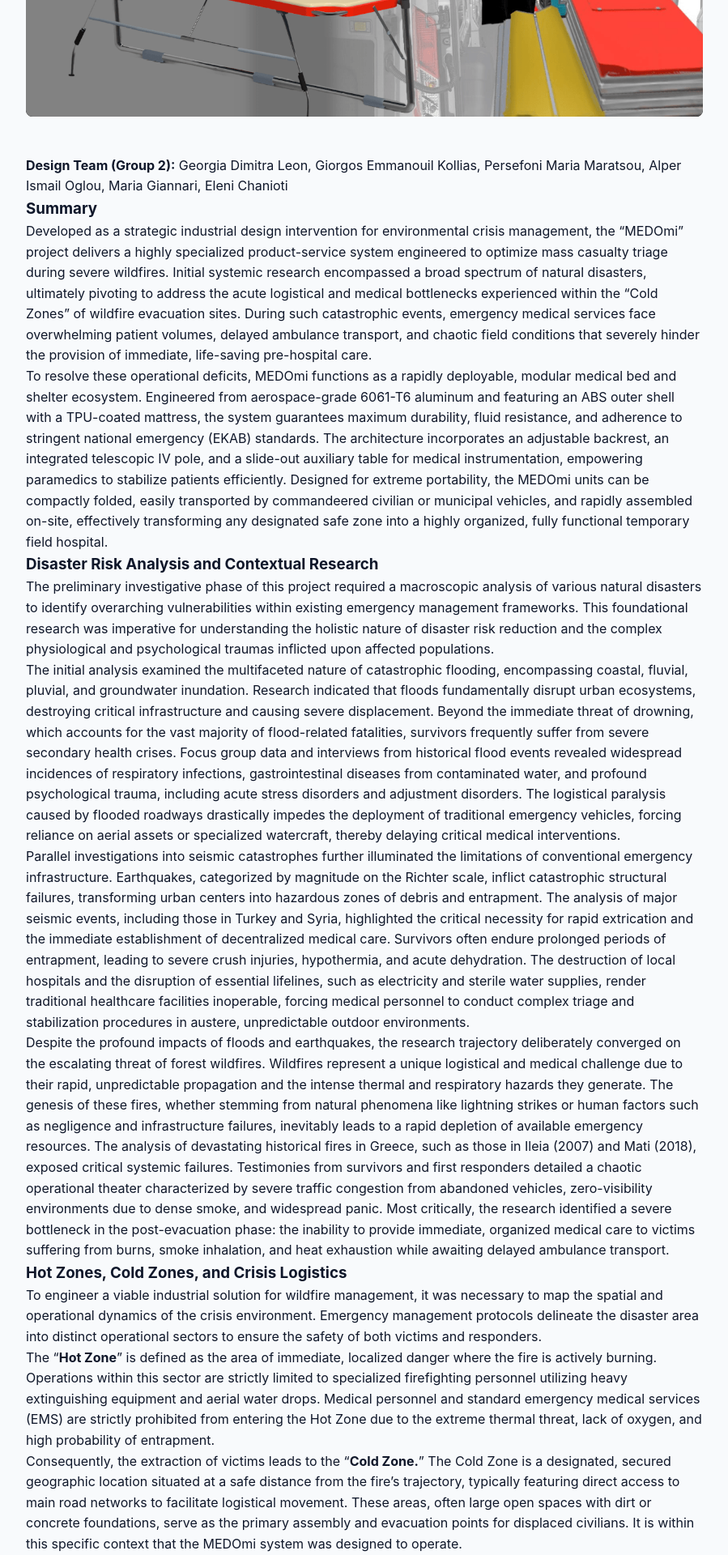
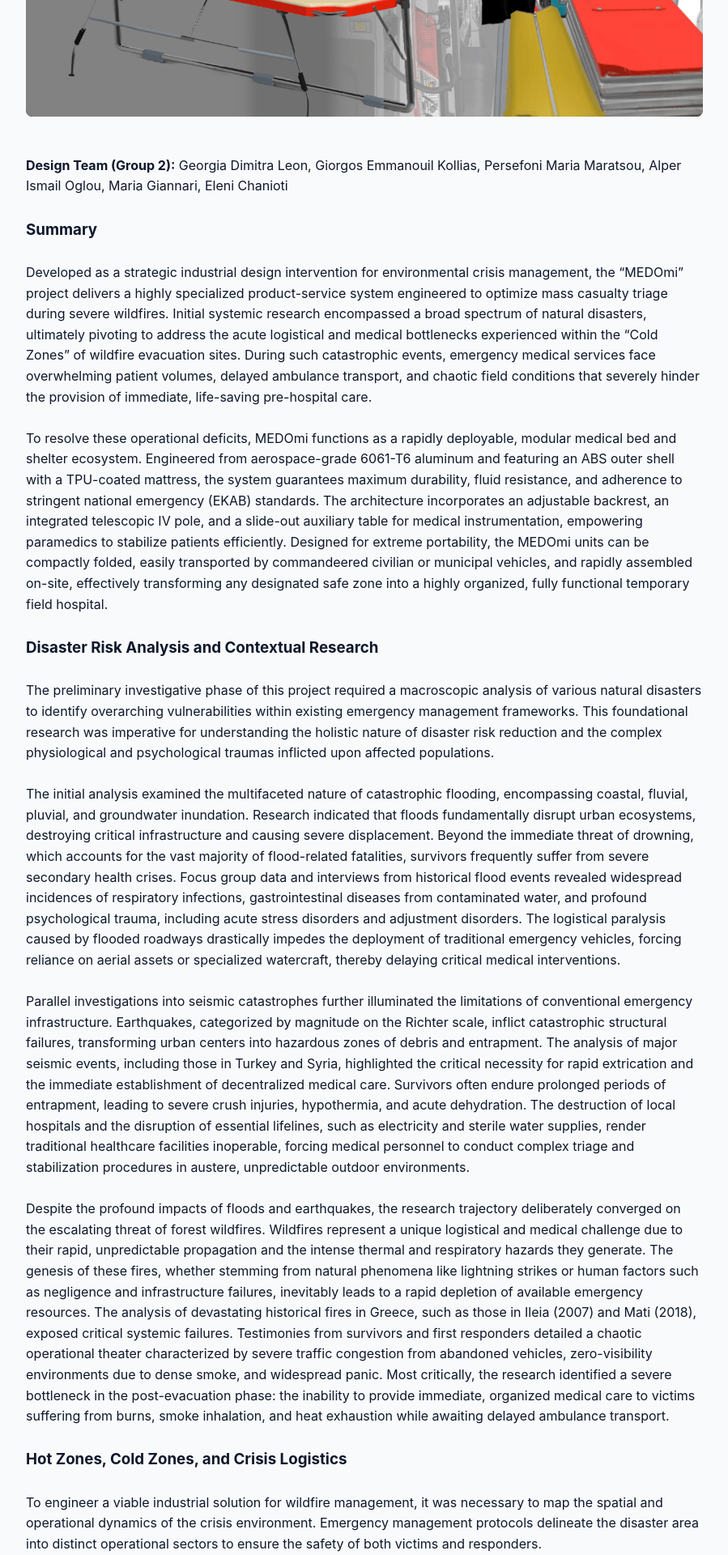
Before and after one commit to AlperIsmailoglou/Portfolio, a Jekyll site: the page built from _projects/product-design-studio-6-emergency-medical-infrastructure.md, in a window 1280 px wide. Shown: the part 649-2569 px from the top of the page at 81% size, without its empty margins (190-1089 px from the left). Built offline with Jekyll 4.4.1, drawn with Linux system fonts in a browser that asks for light colours.

Commit message:
Update Projects “product-design-studio-6-emergency-medical-infrastructure”

```diff
--- a/_projects/product-design-studio-6-emergency-medical-infrastructure.md
+++ b/_projects/product-design-studio-6-emergency-medical-infrastructure.md
@@ -10,84 +10,166 @@ description: |-
 
 **Design Team (Group 2):** Georgia Dimitra Leon, Giorgos Emmanouil Kollias, Persefoni Maria Maratsou, Alper Ismail Oglou, Maria Giannari, Eleni Chanioti
 
+<br>
+
 ### Summary
+
+<br>
 
 Developed as a strategic industrial design intervention for environmental crisis management, the "MEDOmi" project delivers a highly specialized product-service system engineered to optimize mass casualty triage during severe wildfires. Initial systemic research encompassed a broad spectrum of natural disasters, ultimately pivoting to address the acute logistical and medical bottlenecks experienced within the "Cold Zones" of wildfire evacuation sites. During such catastrophic events, emergency medical services face overwhelming patient volumes, delayed ambulance transport, and chaotic field conditions that severely hinder the provision of immediate, life-saving pre-hospital care.
 
+<br>
+
 To resolve these operational deficits, MEDOmi functions as a rapidly deployable, modular medical bed and shelter ecosystem. Engineered from aerospace-grade 6061-T6 aluminum and featuring an ABS outer shell with a TPU-coated mattress, the system guarantees maximum durability, fluid resistance, and adherence to stringent national emergency (EKAB) standards. The architecture incorporates an adjustable backrest, an integrated telescopic IV pole, and a slide-out auxiliary table for medical instrumentation, empowering paramedics to stabilize patients efficiently. Designed for extreme portability, the MEDOmi units can be compactly folded, easily transported by commandeered civilian or municipal vehicles, and rapidly assembled on-site, effectively transforming any designated safe zone into a highly organized, fully functional temporary field hospital.
+
+<br>
 
 ### Disaster Risk Analysis and Contextual Research
 
+<br>
+
 The preliminary investigative phase of this project required a macroscopic analysis of various natural disasters to identify overarching vulnerabilities within existing emergency management frameworks. This foundational research was imperative for understanding the holistic nature of disaster risk reduction and the complex physiological and psychological traumas inflicted upon affected populations.
+
+<br>
 
 The initial analysis examined the multifaceted nature of catastrophic flooding, encompassing coastal, fluvial, pluvial, and groundwater inundation. Research indicated that floods fundamentally disrupt urban ecosystems, destroying critical infrastructure and causing severe displacement. Beyond the immediate threat of drowning, which accounts for the vast majority of flood-related fatalities, survivors frequently suffer from severe secondary health crises. Focus group data and interviews from historical flood events revealed widespread incidences of respiratory infections, gastrointestinal diseases from contaminated water, and profound psychological trauma, including acute stress disorders and adjustment disorders. The logistical paralysis caused by flooded roadways drastically impedes the deployment of traditional emergency vehicles, forcing reliance on aerial assets or specialized watercraft, thereby delaying critical medical interventions.
 
+<br>
+
 Parallel investigations into seismic catastrophes further illuminated the limitations of conventional emergency infrastructure. Earthquakes, categorized by magnitude on the Richter scale, inflict catastrophic structural failures, transforming urban centers into hazardous zones of debris and entrapment. The analysis of major seismic events, including those in Turkey and Syria, highlighted the critical necessity for rapid extrication and the immediate establishment of decentralized medical care. Survivors often endure prolonged periods of entrapment, leading to severe crush injuries, hypothermia, and acute dehydration. The destruction of local hospitals and the disruption of essential lifelines, such as electricity and sterile water supplies, render traditional healthcare facilities inoperable, forcing medical personnel to conduct complex triage and stabilization procedures in austere, unpredictable outdoor environments.
+
+<br>
 
 Despite the profound impacts of floods and earthquakes, the research trajectory deliberately converged on the escalating threat of forest wildfires. Wildfires represent a unique logistical and medical challenge due to their rapid, unpredictable propagation and the intense thermal and respiratory hazards they generate. The genesis of these fires, whether stemming from natural phenomena like lightning strikes or human factors such as negligence and infrastructure failures, inevitably leads to a rapid depletion of available emergency resources. The analysis of devastating historical fires in Greece, such as those in Ileia (2007) and Mati (2018), exposed critical systemic failures. Testimonies from survivors and first responders detailed a chaotic operational theater characterized by severe traffic congestion from abandoned vehicles, zero-visibility environments due to dense smoke, and widespread panic. Most critically, the research identified a severe bottleneck in the post-evacuation phase: the inability to provide immediate, organized medical care to victims suffering from burns, smoke inhalation, and heat exhaustion while awaiting delayed ambulance transport.
 
+<br>
+
 ### Hot Zones, Cold Zones, and Crisis Logistics
+
+<br>
 
 To engineer a viable industrial solution for wildfire management, it was necessary to map the spatial and operational dynamics of the crisis environment. Emergency management protocols delineate the disaster area into distinct operational sectors to ensure the safety of both victims and responders.
 
+<br>
+
 The "**Hot Zone**" is defined as the area of immediate, localized danger where the fire is actively burning. Operations within this sector are strictly limited to specialized firefighting personnel utilizing heavy extinguishing equipment and aerial water drops. Medical personnel and standard emergency medical services (EMS) are strictly prohibited from entering the Hot Zone due to the extreme thermal threat, lack of oxygen, and high probability of entrapment.
+
+<br>
 
 Consequently, the extraction of victims leads to the "**Cold Zone.**" The Cold Zone is a designated, secured geographic location situated at a safe distance from the fire's trajectory, typically featuring direct access to main road networks to facilitate logistical movement. These areas, often large open spaces with dirt or concrete foundations, serve as the primary assembly and evacuation points for displaced civilians. It is within this specific context that the MEDOmi system was designed to operate.
 
+<br>
+
 The Cold Zone operates as the critical nexus between immediate rescue and definitive hospital care. However, the research identified that these zones frequently degenerate into chaotic environments. First responders, including personnel from the National Center for Emergency Assistance (EKAB), the Red Cross, and various volunteer organizations, are tasked with managing a massive influx of casualties under extreme environmental stress, including high ambient temperatures and residual smoke. The lack of pre-established, organized medical infrastructure in these open spaces severely hampers the ability of medical staff to conduct accurate triage, administer intravenous fluids, and stabilize critical patients prior to their evacuation to permanent medical facilities.
+
+<br>
 
 ### Mass Casualty Triage and Medical Protocols
 
+<br>
+
 The core functional requirement of the MEDOmi system is the facilitation of effective medical triage during a Mass Casualty Incident (MCI). Triage is the systematic process of prioritizing patient care based on the severity of their injuries and the likelihood of survival, particularly when the number of victims vastly exceeds the available medical resources and personnel.
+
+<br>
 
 The research extensively analyzed established field triage protocols, including the Simple Triage and Rapid Treatment (START) method and the Secondary Assessment of Victim Endpoint (SAVE) system. In the chaotic environment of a wildfire Cold Zone, primary triage is conducted rapidly to categorize patients into distinct color-coded groups. The "**Red**" (Immediate) category designates patients with life-threatening injuries, such as severe airway burns or massive hemorrhage, who require immediate, life-saving intervention. The "**Yellow**" (Delayed) category includes patients with serious, but not immediately life-threatening injuries, such as stable fractures or moderate burns, who require continuous monitoring and pain management. The "**Green**" (Minor) category encompasses the "walking wounded" who require minimal intervention, while the "**Black" or "Gray**" categories designate those who are deceased or have injuries incompatible with life under austere field conditions.
 
+<br>
+
 The MEDOmi system was specifically architected to support the stabilization and management of patients transitioning through these triage categories, particularly those in the Red and Yellow groups. In the field, emergency medical technicians (EMTs) and paramedics face immense pressure. The pediatric demographic presents an even greater challenge, as children exhibit different physiological vital signs, require specialized equipment sizing, and are highly susceptible to emotional trauma. Furthermore, the operational philosophy of EMS units plays a crucial role. While some systems prioritize a "Scoop and Run" approach, rapidly transporting unstable patients to trauma centers, the sheer volume of casualties and compromised road networks during a wildfire often necessitate a "Stay and Play" methodology. In this scenario, medical personnel must establish advanced field hospitals to stabilize patients, secure airways, and manage shock on-site. The MEDOmi bed provides the essential physical platform required to execute these complex medical interventions safely and ergonomically outside of a traditional hospital setting.
+
+<br>
 
 ### EKAB Specifications
 
+<br>
+
 To ensure the MEDOmi system possessed real-world viability and could be seamlessly integrated into national emergency response fleets, the design parameters were strictly aligned with the technical specifications mandated by the Greek National Center for Emergency Assistance (EKAB) and European CEN standards (EN 1789 and EN 1865).
+
+<br>
 
 The exhaustive review of EKAB procurement documents dictated the exact dimensional and functional constraints for ambulance stretchers, patient transit chairs, and mobile medical equipment. A standard ambulance stretcher must feature an adjustable backrest capable of reaching a 75-degree inclination, support a minimum dynamic load of 150 kilograms, and possess precise dimensions (approximately 1.95 meters in length and 0.55 meters in width) to ensure compatibility with ambulance loading mechanisms and internal spatial constraints. Furthermore, all medical surfaces must be constructed from non-porous, antibacterial, and anti-fungal materials capable of withstanding rigorous chemical disinfection protocols.
 
+<br>
+
 The MEDOmi system expanded upon these rigid specifications to create a hybrid solution: a bed that offers the clinical functionality of a hospital examination table combined with the rugged portability of a military field stretcher. The design incorporated the necessity for vital sign monitoring equipment, portable electric suction units, and advanced airway management tools by integrating localized storage and support features directly into the bed's architecture.
+
+<br>
 
 ### The Design Brief and Constraints
 
+<br>
+
 Synthesizing the crisis logistics of wildfire Cold Zones with the stringent medical requirements of triage protocols, the formal design brief was established: to engineer a product-service system that provides seating, resting, and shading for casualties during the execution of triage in the cold zones of a wildfire.
+
+<br>
 
 The strategic objectives were multi-faceted: First, to enhance medical activity in emergencies by capitalizing on the mobilization of commandeered municipal and private vehicles for rapid logistical deployment. Second, to create a system that provides immediate physical relief and psychological comfort to trauma victims. Third, to enable the rapid provision of first aid and precise clinical assessment. Fourth, to establish an organized field structure that facilitates clear communication with receiving hospitals. Ultimately, the system aimed to drastically decongest ambulances and regional hospital emergency departments by allowing stable patients to be managed effectively in the field.
 
+<br>
+
 The engineering specifications required the medical bed to possess dimensions of 1.92 x 0.70 x 0.60 meters, ensuring an ergonomic working height for standing medical personnel. The torso section required an adjustable inclination mechanism ranging from 0 to 75 degrees to assist patients with respiratory distress—a common pathology in wildfire scenarios due to smoke inhalation. The structural integrity of the frame demanded a minimum weight-bearing capacity of 150 kilograms. To optimize the workflow of EMTs, the bed required an integrated, slide-out surface (minimum 25x25 cm) for the secure placement of pharmaceuticals, intubation kits, and diagnostic tools. Furthermore, the system needed a dedicated mechanism for the prominent display of triage color-coding tags to ensure rapid visual identification by coordinating officers.
+
+<br>
 
 Complementing the medical bed, the brief mandated a rapid-deployment shelter system to protect patients and staff from the intense summer sun and environmental debris. This shelter required robust anchoring mechanisms for dirt or concrete surfaces, utilization of waterproof and flame-retardant PU or PVC textiles, and a spatial footprint that allocated 1.4 square meters per bed, alongside a 1-meter wide central corridor to permit the unobstructed movement of medical personnel and stretcher-bearers.
 
+<br>
+
 ### Architectural and Material Innovation
+
+<br>
 
 Through a rigorous iterative process—evolving from initial conceptual drafts (Concepts 1, 2, and 3) that explored various folding mechanisms, telescopic supports, and material applications—the final "MEDOmi" architecture was solidified. The MEDOmi bed is a masterpiece of specialized industrial design, harmonizing mechanical resilience with clinical precision.
 
+<br>
+
 **Structural Framework and Kinematics** The foundational architecture of the MEDOmi bed relies on a sophisticated folding inner skeleton. The primary frame is constructed from 6061-T6 aluminum alloy. This specific aerospace-grade material was selected for its exceptional strength-to-weight ratio, allowing the bed to easily support massive dynamic loads while remaining lightweight enough to be carried by a single emergency responder when folded. All critical joints, hinges, safety locks, and structural screws are precision-machined from high-grade stainless steel to prevent corrosion and ensure long-term mechanical reliability under austere environmental conditions.
+
+<br>
 
 The deployment mechanism utilizes a series of fold-out legs equipped with revolving foot joints and high-friction grip footings. This allows the bed to automatically self-level and maintain absolute stability on the uneven, rocky, or unpaved terrains characteristic of wildfire Cold Zones.
 
+<br>
+
 **Clinical Surfaces and Materiality** The patient-facing surfaces of the MEDOmi bed are engineered for maximum infection control and trauma support. The primary mattress is encased in Thermoplastic Polyurethane (TPU). TPU was strategically selected because it creates a highly elastic, extremely low-porosity surface that is completely impermeable to blood, bodily fluids, and chemical contaminants. This ensures that the bed can be rapidly sanitized using harsh hospital-grade disinfectants between patients, adhering to strict cross-contamination protocols.
+
+<br>
 
 Beneath the TPU mattress, the outer structural shell of the bed platform is manufactured from Acrylonitrile Butadiene Styrene (ABS) plastic. ABS provides a rigid, impact-resistant foundation that is crucial for performing cardiopulmonary resuscitation (CPR), as it prevents the downward flex that would otherwise absorb the kinetic energy of chest compressions.
 
+<br>
+
 **Integrated Medical Affordances** Understanding that field medics operate with limited hands and space, MEDOmi integrates several crucial medical affordances directly into its chassis. A slide-in auxiliary table is seamlessly hidden within the ABS shell. When extracted, it provides a stable, sterile field for paramedics to prepare intravenous (IV) lines, organize syringes, or place a portable defibrillator (AED).
+
+<br>
 
 Furthermore, the bed features an integrated, telescopic IV pole that stows flat against the frame during transport. When deployed, it allows for the secure, elevated suspension of intravenous fluids and medications, which is a critical requirement for treating burn victims and patients in hypovolemic shock. The design also incorporates specific tethering points and railing systems to secure oxygen cylinders and secure the patient using standard quick-release medical restraints.
 
+<br>
+
 ### Logistical Deployment and Systemic Usability
+
+<br>
 
 The true strategic value of the MEDOmi system lies in its logistical agility. The entire unit is designed to fold entirely flat into a compact, easily stackable geometric profile. This form factor is highly intentional; it allows vast quantities of MEDOmi beds to be stockpiled efficiently in regional civil protection warehouses.
 
+<br>
+
 When a wildfire crisis is declared, the system leverages the protocols of civilian vehicle commandeering. Because the folded beds require minimal volumetric space, they can be rapidly loaded into the cargo bays of standard municipal vans, commandeered commercial transport trucks, or even heavy-duty passenger vehicles.
+
+<br>
 
 Upon arrival at the designated Cold Zone, the deployment sequence is intuitively designed to require zero specialized tools and minimal cognitive load—a critical factor for personnel operating under extreme psychological stress. A single responder can carry the folded unit using the integrated ergonomic handle. The assembly process is executed in three rapid motions: unlocking the transport latch, unfolding the primary aluminum chassis, and securing the locking connectors on the fold-out legs. Within seconds, a fully functional, highly stable medical platform is established.
 
+<br>
+
 By organizing these units systematically beneath the accompanying modular shelter tents, emergency coordinators can instantly manifest a high-capacity field hospital. This organized spatial arrangement allows incoming triage officers to efficiently route casualties to designated beds based on their START/SAVE color codes, effectively transforming a chaotic evacuation point into a controlled, clinical triage environment.
+
+<br>
 
 ### Conclusion
 
+<br>
+
 The MEDOmi project transcends traditional industrial design by delivering a vital infrastructural asset for global disaster risk reduction. By meticulously analyzing the brutal realities of wildfire crisis management and synthesizing these insights with the uncompromising standards of emergency medical care, the design offers a profound logistical advantage to first responders. The MEDOmi system ensures that victims of environmental catastrophes receive dignified, organized, and life-saving medical intervention during the most critical hours of their evacuation. Ultimately, this scalable, durable, and highly ergonomic product-service system represents a critical advancement in how modern societies prepare for, and respond to, the escalating challenges of mass casualty environmental disasters.
```
